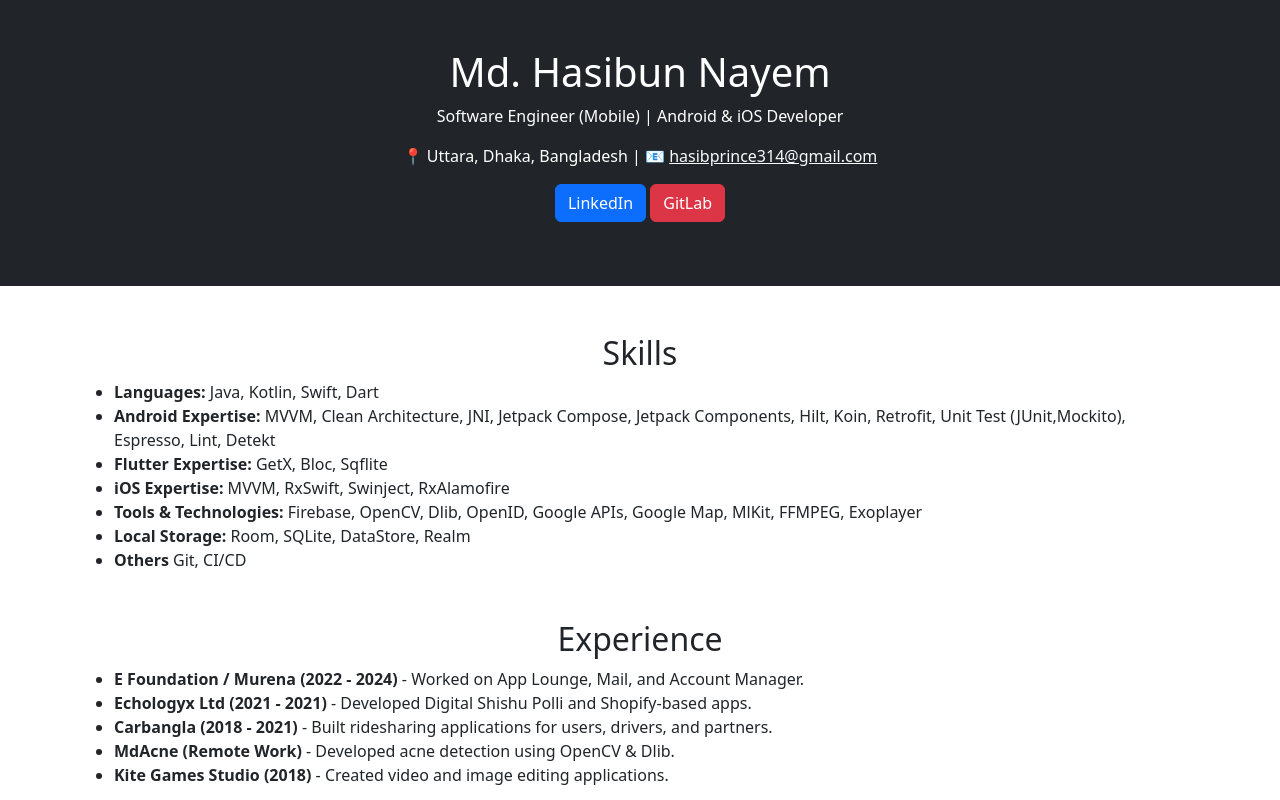
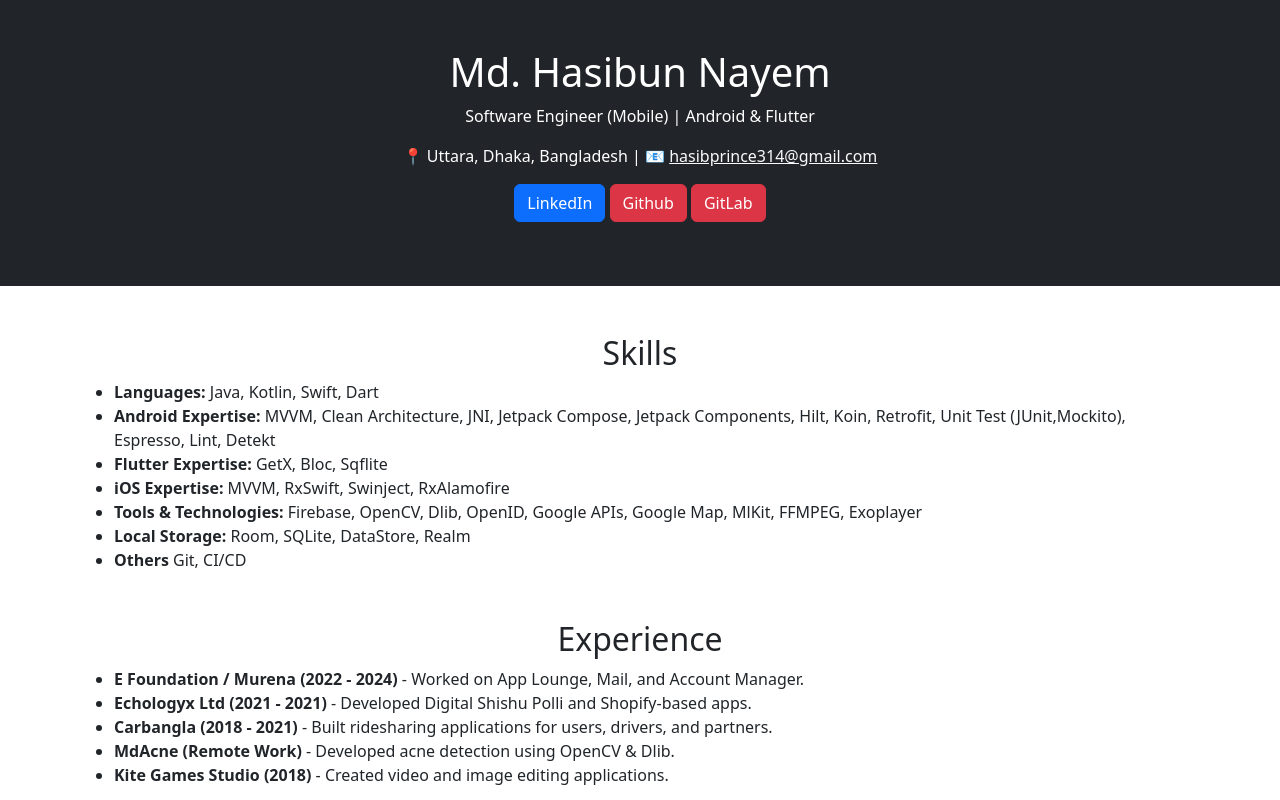
Before and after one commit to HasibPrince/HasibPrince.github.io, a plain HTML site: page index.html in a window 1280 px wide. Shown: the top 800 px of the page. Drawn offline with nearby package versions, Linux system fonts and the light colour scheme.

Commit message:
minor updated

```diff
--- a/index.html
+++ b/index.html
@@ -21,10 +21,11 @@
     <!-- Header Section -->
     <header class="bg-dark text-white text-center py-5">
         <h1>Md. Hasibun Nayem</h1>
-        <p>Software Engineer (Mobile) | Android & iOS Developer</p>
+        <p>Software Engineer (Mobile) | Android & Flutter</p>
         <p>📍 Uttara, Dhaka, Bangladesh | 📧 <a href="mailto:hasibprince314@gmail.com" class="text-light">hasibprince314@gmail.com</a></p>
         <p>
             <a href="https://www.linkedin.com/in/hasibprince" class="btn btn-primary">LinkedIn</a>
+            <a href="https://github.com/HasibPrince" class="btn btn-danger">Github</a>
             <a href="https://gitlab.e.foundation/hasibprince" class="btn btn-danger">GitLab</a>
         </p>
     </header>
```
